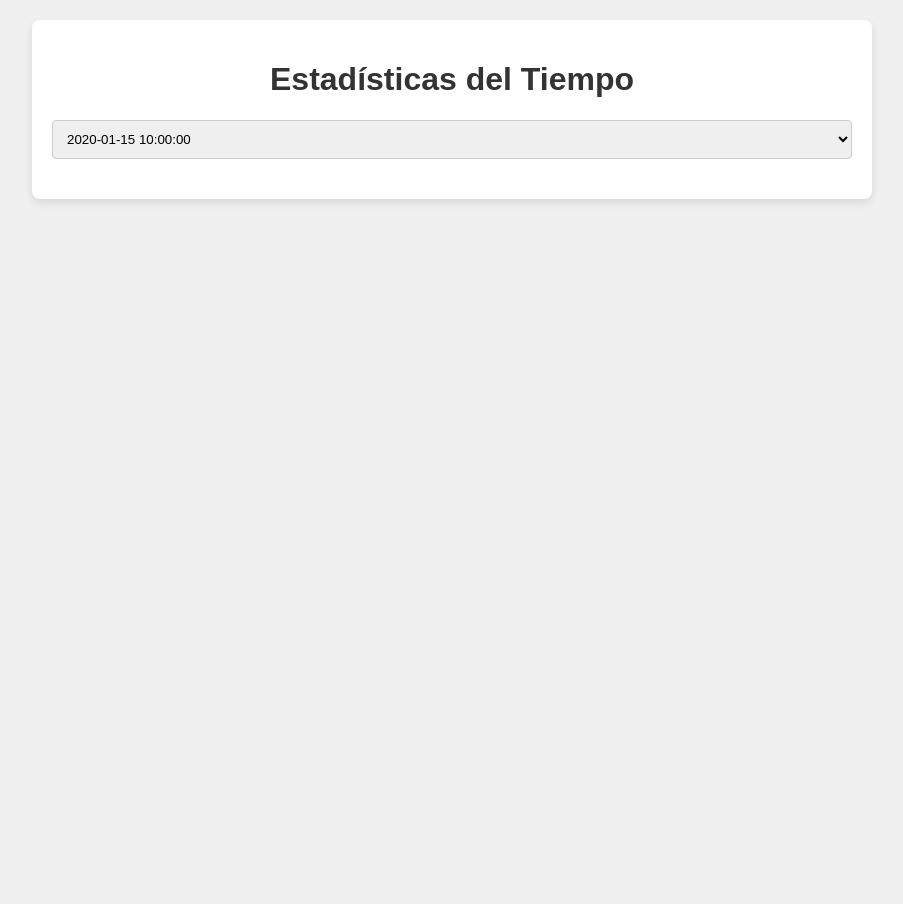
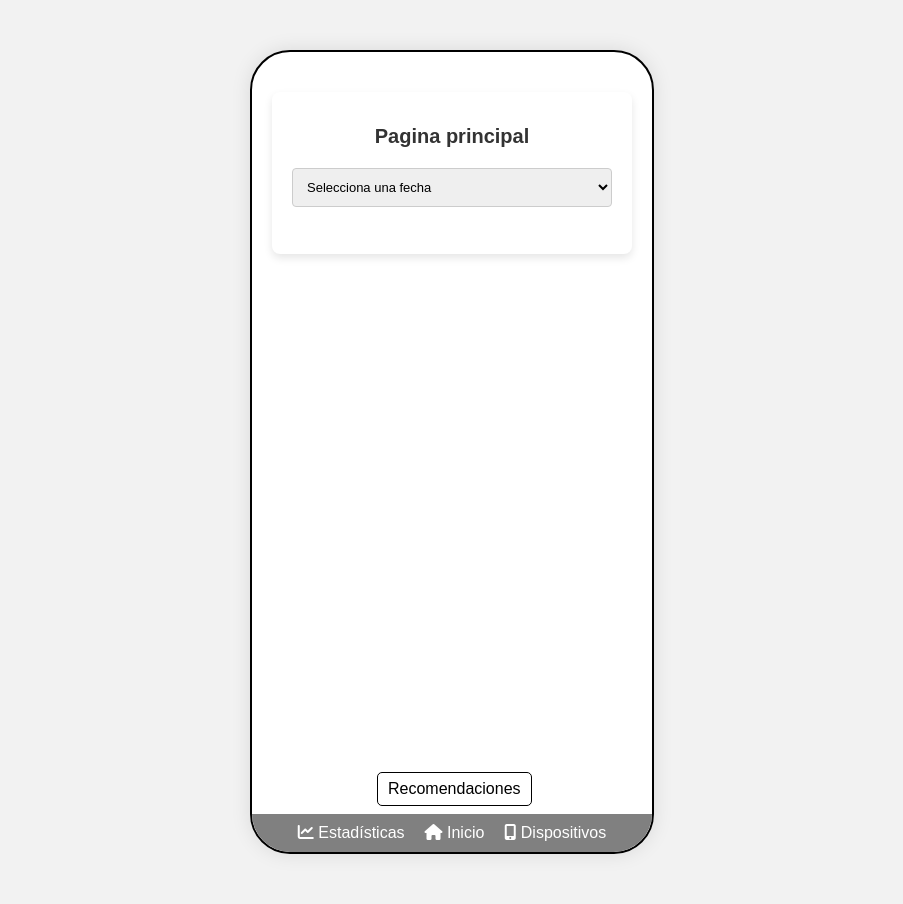
Before and after one commit to Carlos-SD4/isi-SunVolt, a Flask app: template Aplicacion/templates/PaginaPrincipal.html in a window 1280 px wide. Shown: the whole page, without its empty margins (188-1091 px from the left). Before the commit the page ends 203 px from the top, so only its background shows below. Run offline with Flask 3, Linux system fonts and the light colour scheme; the template is opened without the code that fills it: most values are stand-ins (such as "Sample title", 1, 10 or a date in 2020).

Commit message:
Update PaginaPrincipal.html

```diff
--- a/Aplicacion/templates/PaginaPrincipal.html
+++ b/Aplicacion/templates/PaginaPrincipal.html
@@ -5,12 +5,109 @@
     <meta name="viewport" content="width=device-width, initial-scale=1.0">
     <title>Weather Statistics</title>
     <link rel="stylesheet" href="/static/styles/style.css">
+    <link rel="stylesheet" href="https://cdnjs.cloudflare.com/ajax/libs/font-awesome/6.0.0-beta3/css/all.min.css" integrity="sha384-U6pRJgK1gaXieF74K69oZgbZnLEtaHqQ3l3uT8+QlHWDqQu4YvABdoThy/HPTvQ/" crossorigin="anonymous">
+    <style>
+        /* Estilos generales */
+        body {
+            font-family: Arial, sans-serif;
+            background-color: #f2f2f2; /* Color de fondo */
+            margin: 0;
+            padding: 0;
+        }
+
+        /* Estilos del marco del iPhone */
+        .iphone-frame {
+            position: relative;
+            width: 400px; /* Tamaño del marco del iPhone */
+            height: 800px; /* Tamaño del marco del iPhone */
+            margin: 50px auto; /* Centra el marco horizontalmente y añade un margen superior */
+            background-color: #fff; /* Color de fondo del marco del iPhone */
+            border: 2px solid black; /* Borde negro */
+            border-radius: 40px; /* Borde redondeado del marco del iPhone */
+            box-shadow: 0px 0px 20px rgba(0, 0, 0, 0.1); /* Sombra del marco del iPhone */
+            overflow: hidden; /* Oculta cualquier contenido que se desborde del marco del iPhone */
+        }
+
+        .iphone-content {
+            padding: 20px; /* Espacio interno dentro del marco */
+            height: calc(100% - 90px); /* Tamaño del contenido - tamaño del footer menu */
+            overflow-y: auto; /* Habilita el desplazamiento vertical si el contenido es demasiado largo */
+        }
+
+        .iphone-content h1 {
+            font-size: 20px; /* Tamaño del título */
+            margin-bottom: 20px; /* Espacio entre el título y el formulario */
+        }
+
+        /* Estilos de los campos de entrada */
+        .iphone-content select {
+            width: 100%; /* Ajusta el ancho del combobox */
+            margin-bottom: 7px; /* Espacio entre los campos de entrada */
+            padding: 7px; /* Añade espacio interno al combobox */
+            box-sizing: border-box; /* Incluye el relleno en el tamaño total */
+            border: 1px solid #ccc; /* Borde del combobox */
+            border-radius: 5px; /* Borde redondeado */
+            font-size: 13px; /* Tamaño de la letra */
+        }
+        .prediction {
+            display: none; /* Oculta el contenido de la predicción por defecto */
+            padding: 6px; /* Añade espacio interno al contenido */
+            border: 1px solid #ccc; /* Borde de la predicción */
+            border-radius: 5px; /* Borde redondeado */
+            background-color: #f9f9f9; /* Color de fondo */
+            font-size: 11px; /* Tamaño de la letra */
+            margin-bottom: 8px; /* Espacio entre predicciones */
+        }
+        /* Estilos del footer menu */
+        .footer-menu {
+            position: absolute;
+            bottom: 0;
+            width: 100%;
+            background-color: gray;
+            padding: 10px 0;
+            display: flex;
+            justify-content: center;
+        }
+
+        .footer-menu a {
+            color: white;
+            text-decoration: none;
+            font-size: 16px;
+            margin: 0 10px;
+        }
+
+        .footer-menu a:hover {
+            color: white;
+            background-color: #555;
+        }
+        /* Estilos del botón de recomendaciones */
+        .btn-recommendations {
+            display: block;
+            justify-content: center;
+            background-color: white;
+            color: black;
+            border: 1px solid black;
+            border-radius: 5px;
+            padding: 7px 10px;
+            font-size: 16px;
+            cursor: pointer;
+            transition: background-color 0.3s;
+            margin-top: -30px; /* Espacio entre el botón y el contenido */
+            margin-left: 125px;
+        }
+        .btn-recommendations:hover {
+            background-color: white;
+        }
+    </style>
 </head>
 <body>
+    <div class="iphone-frame">
+        <div class="iphone-content">
             <div class="container">
-        <h1>Estadísticas del Tiempo</h1>
+                <h1>Pagina principal</h1>
                 <div class="controls">
                     <select id="date-selector">
+                        <option value="" disabled selected>Selecciona una fecha</option>
                         {% for prediccion in predicciones %}
                         <option value="{{ prediccion.fecha.strftime('%Y-%m-%d %H:%M:%S') }}">{{ prediccion.fecha.strftime('%Y-%m-%d %H:%M:%S') }}</option>
                         {% endfor %}
@@ -29,12 +126,26 @@
                     {% endfor %}
                 </div>
             </div>
+        </div>
+        <button class="btn-recommendations" onclick="window.location.href='../recomendaciones?provincia=Madrid'">Recomendaciones</button>
+        <div class="footer-menu">
+            <a href="../estadisticas">
+                <i class="fas fa-chart-line"></i> Estadísticas
+            </a>
+            <a href="../principal">
+                <i class="fas fa-home"></i> Inicio
+            </a>
+            <a href="../mis_dispositivos">
+                <i class="fas fa-mobile-alt"></i> Dispositivos
+            </a>
+        </div>
+    </div>
     <script>
         document.getElementById('date-selector').addEventListener('change', function() {
             var selectedDate = this.value;
             var predictions = document.getElementsByClassName('prediction');
             for (var i = 0; i < predictions.length; i++) {
-                if (predictions[i].id === selectedDate) {
+                if (predictions[i].id === selectedDate || (i === 0 && selectedDate === "")) {
                     predictions[i].style.display = 'block';
                 } else {
                     predictions[i].style.display = 'none';
```
Lines whose indentation alone changed are shown as unchanged.
